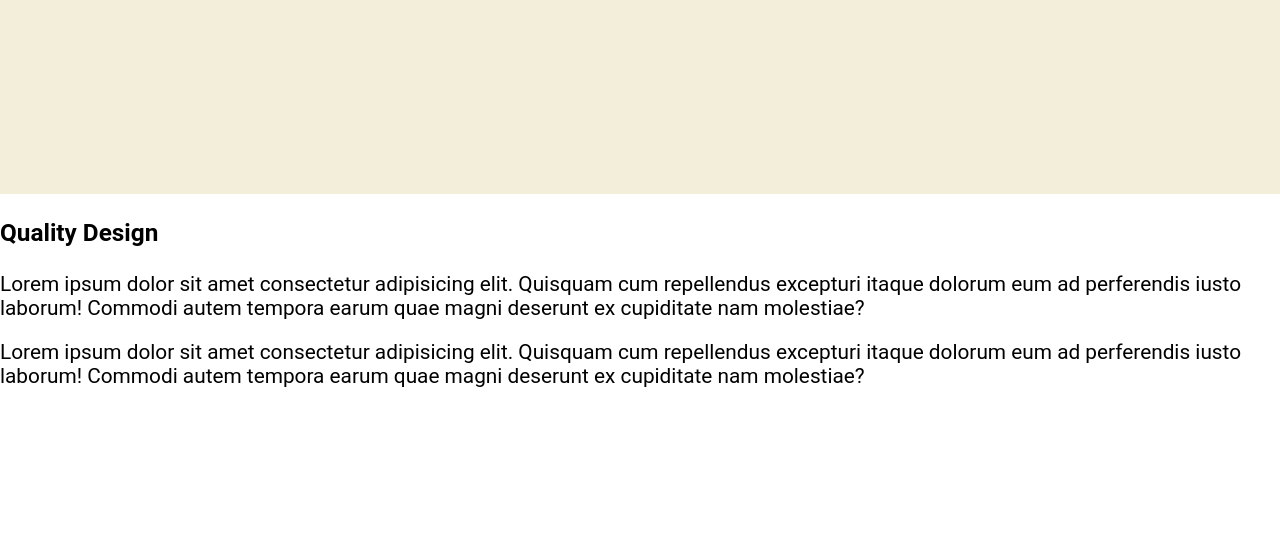
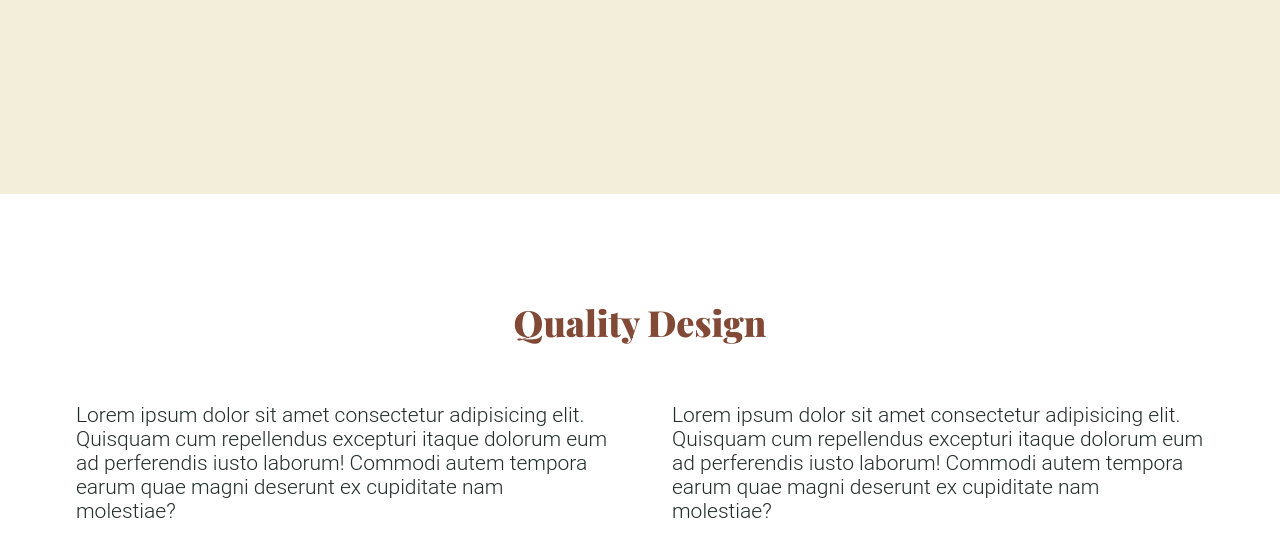
Before and after one commit to icecrimu/Conquering-Responsive-Layouts, a plain HTML site: page flexbox-challenge04/index.html in a window 1280 px wide. Shown: the part 466-1022 px from the top of the page. Before the commit the page ends 875 px from the top, so only its background shows below. Drawn offline with nearby package versions, Linux system fonts and the light colour scheme.

Commit message:
Style section white

```diff
--- a/flexbox-challenge04/style.css
+++ b/flexbox-challenge04/style.css
@@ -6,7 +6,7 @@
 
 body {
   margin: 0;
-  font-family: 'Roboto', sans-serif;
+  font-family: "Roboto", sans-serif;
   font-size: 1.3rem;
 }
 
@@ -31,7 +31,7 @@ body {
 }
 
 .hero__title {
-  font-family: 'Playfair Display', serif;
+  font-family: "Playfair Display", serif;
   font-size: 3.75rem;
   font-weight: 900;
   color: #824936;
@@ -45,3 +45,40 @@ body {
   font-weight: 300;
   letter-spacing: 0.4rem;
 }
+
+.white {
+}
+
+.white__container {
+  max-width: 70.5rem;
+  margin: 0 auto;
+  padding: 5em 0;
+}
+
+.white__flex {
+  display: flex;
+  flex-direction: column;
+  justify-content: center;
+  align-items: center;
+}
+
+.white__title {
+  font-family: "Playfair Display", serif;
+  font-size: 2.25rem;
+  font-weight: 900;
+  color: #824936;
+  text-align: center;
+  margin-top: 0;
+}
+
+.white__text {
+  display: flex;
+  gap: 4rem;
+}
+
+.white__col--text {
+  font-family: Roboto;
+  font-weight: 300;
+  font-size: 1.313rem;
+  color: #222c2a;
+}
```
